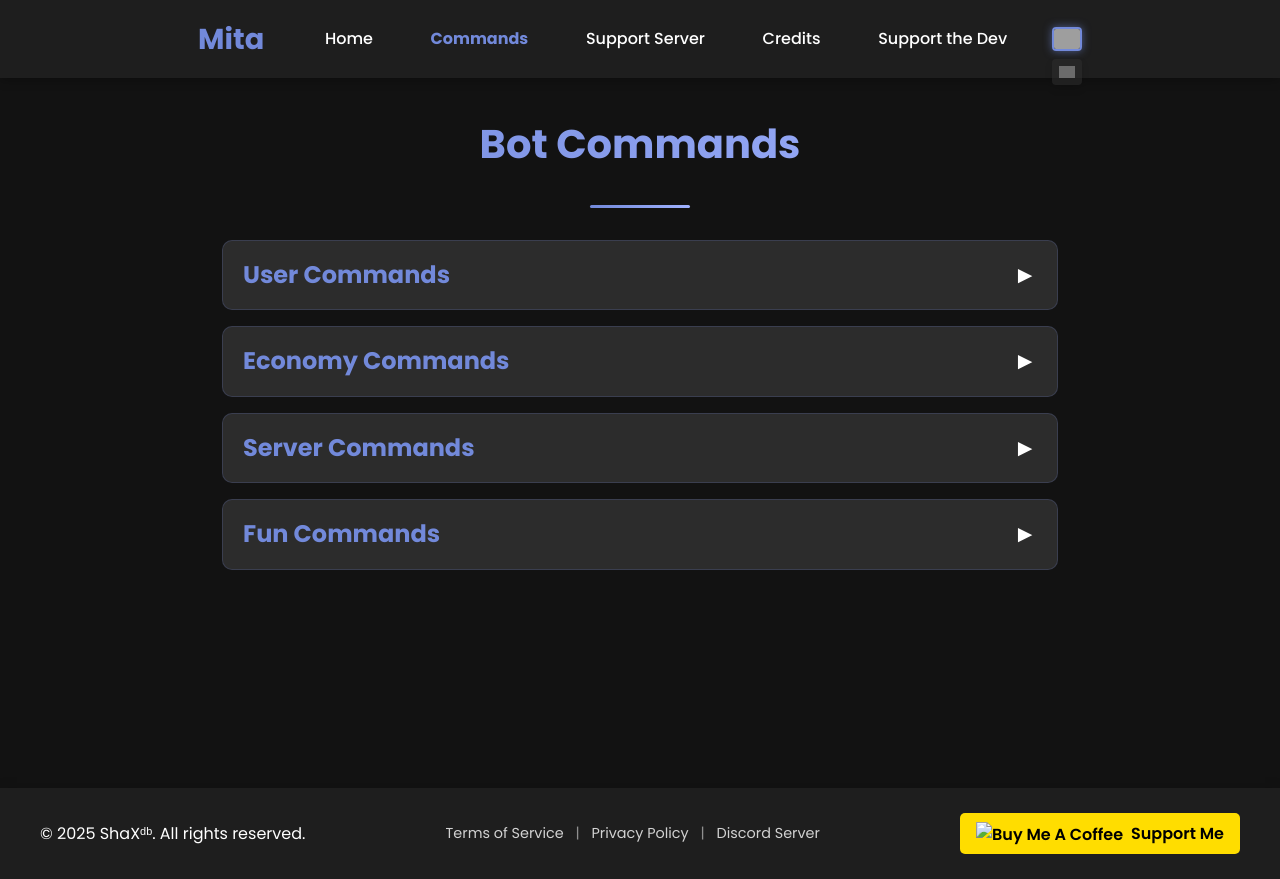
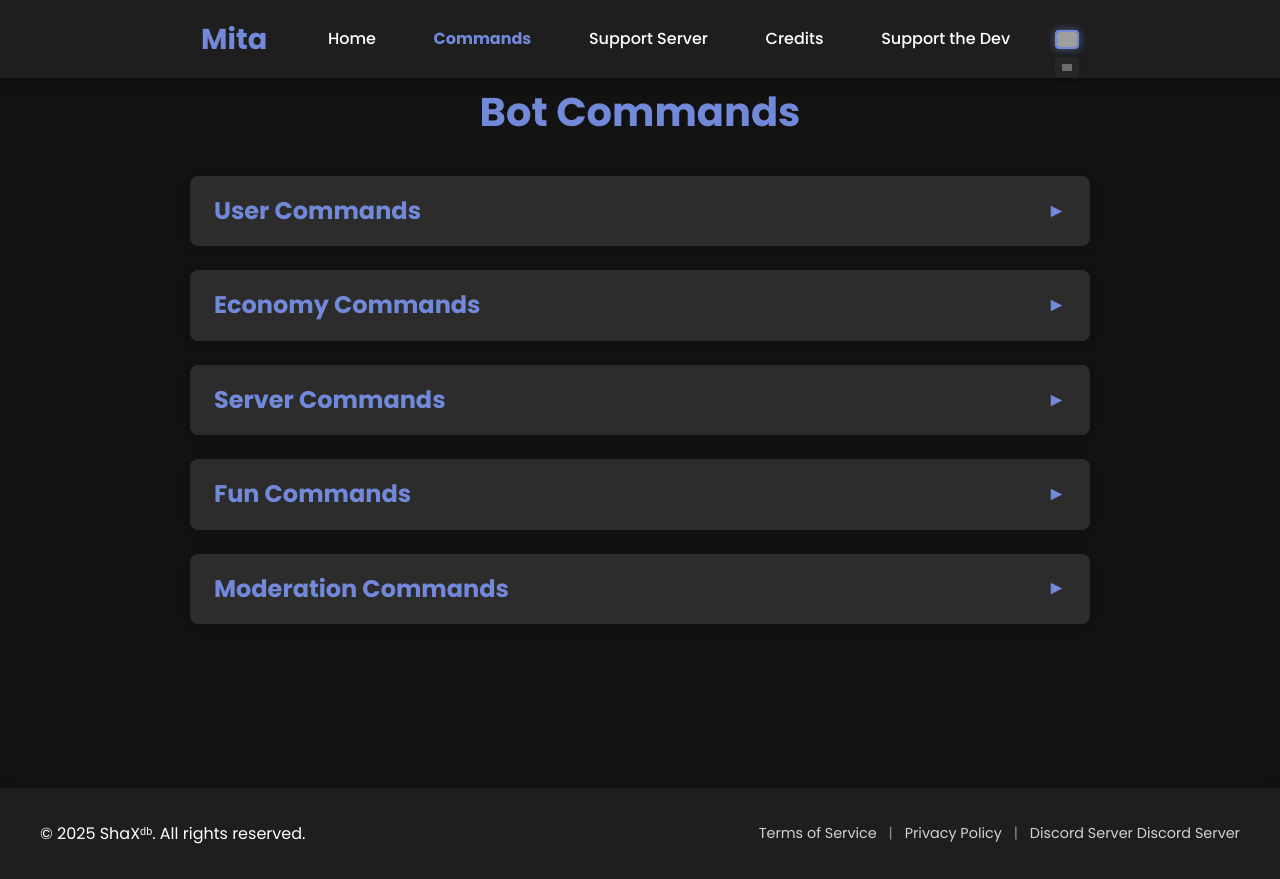
Before and after one commit to MitaBotDC/MitaBotDC.github.io, a plain HTML site: page commands.html in a window 1280 px wide. Both pictures are taken after a click on the element 1066 px from the left and 39 px from the top of the page. Drawn offline with Linux system fonts and the light colour scheme; grey boxes are pictures that could not be loaded.

Commit message:
website update
website update

```diff
--- a/commands.html
+++ b/commands.html
@@ -21,76 +21,49 @@
         }
 
         .flag-icon {
-            width: 30px;
+            width: 24px;
             height: auto;
-            border-radius: 4px;
             cursor: pointer;
-            transition: all 0.3s ease;
             opacity: 0.6;
-            border: 2px solid transparent;
-        }
-
-        .flag-icon:hover {
-            transform: translateY(-2px);
-            opacity: 1;
-            box-shadow: 0 2px 5px rgba(0, 0, 0, 0.2);
+            transition: opacity 0.3s;
         }
 
         .flag-icon.active {
             opacity: 1;
-            border-color: var(--accent-color);
-            box-shadow: 0 0 8px rgba(114, 137, 218, 0.6);
         }
 
-        /* Enhanced page title styling */
+        /* Commands page specific styles */
         .commands-title {
             text-align: center;
             margin-bottom: 2rem;
-            padding-bottom: 1.5rem;
+        }
+
+        .commands-container {
+            max-width: 900px;
+            margin: 0 auto;
+        }
+
+        .command-section {
+            margin-bottom: 1.5rem;
+            border-radius: 8px;
+            overflow: hidden;
+            box-shadow: 0 2px 10px rgba(0, 0, 0, 0.1);
+        }
+
+        .category-toggle {
+            display: flex;
+            justify-content: space-between;
+            align-items: center;
+            padding: 1rem 1.5rem;
+            background-color: var(--card-bg);
+            cursor: pointer;
             position: relative;
         }
 
         .commands-title h1 {
+            color: var(--accent-color);
             font-size: 2.5rem;
-            background: linear-gradient(90deg, var(--accent-color), #a0b2ff);
-            -webkit-background-clip: text;
-            background-clip: text;
-            color: transparent;
             margin-bottom: 0.5rem;
-        }
-
-        .commands-title:after {
-            content: '';
-            position: absolute;
-            bottom: 0;
-            left: 50%;
-            transform: translateX(-50%);
-            width: 100px;
-            height: 3px;
-            background: linear-gradient(90deg, var(--accent-color), #a0b2ff);
-            border-radius: 3px;
-        }
-
-        /* Command categories navigation - new collapsible style */
-        .commands-container {
-            width: 100%;
-            max-width: 1000px;
-            margin: 0 auto;
-        }
-
-        /* Category toggle styling */
-        .category-toggle {
-            display: flex;
-            align-items: center;
-            justify-content: space-between;
-            background-color: var(--card-bg);
-            color: var(--text-color);
-            padding: 15px 20px;
-            border-radius: 10px;
-            margin-bottom: 1rem;
-            cursor: pointer;
-            border: 1px solid rgba(114, 137, 218, 0.2);
-            transition: all 0.3s ease;
         }
 
         .category-toggle:hover {
@@ -105,32 +78,30 @@
         }
 
         .toggle-icon {
-            font-size: 1.5rem;
-            transition: transform 0.3s ease;
+            font-size: 1.2rem;
+            color: var(--accent-color);
         }
 
-        .toggle-icon.active {
-            transform: rotate(180deg);
-        }
-
-        /* Command content styling */
         .command-content {
-            display: none;
-            margin-bottom: 2rem;
+            max-height: 0;
+            overflow: hidden;
+            transition: max-height 0.3s ease-out;
+            background-color: var(--card-bg);
         }
 
         .command-content.active {
-            display: block;
-
-            max-height: 2000px; /* Large enough to show all content */
-            margin-bottom: 2rem;
+            max-height: 2000px;
+            transition: max-height 0.5s ease-in;
         }
 
         .command-list {
-            padding: 1rem 1.5rem;
-            background-color: rgba(44, 44, 44, 0.5);
-            border-radius: 8px;
-            margin-top: 0.5rem;
+            padding: 1.5rem;
+        }
+
+        .command-list ul {
+            list-style-type: none;
+            padding: 0;
+            margin: 0;
         }
 
         .command-item {
@@ -138,19 +109,27 @@
             line-height: 1.5;
         }
 
-        .command-item:last-child {
-            margin-bottom: 0;
+        .command-item strong {
+            color: var(--accent-color);
         }
 
-        /* Responsive adjustments */
-        @media (max-width: 768px) {
-            .commands-title h1 {
-                font-size: 2rem;
-            }
+        /* Added styling for command notes */
+        .command-note {
+            margin-top: 1rem;
+            padding: 0.8rem;
+            background-color: rgba(114, 137, 218, 0.1);
+            border-left: 3px solid var(--accent-color);
+            border-radius: 0 4px 4px 0;
+        }
 
-            .category-toggle h2 {
-                font-size: 1.3rem;
-            }
+        .command-note p {
+            margin: 0;
+            font-size: 0.9rem;
+            line-height: 1.4;
+        }
+
+        .command-note strong {
+            color: var(--accent-color);
         }
     </style>
 </head>
@@ -176,7 +155,7 @@
     </nav>
 
     <main>
-        <div class="content">
+        <div class="container">
             <!-- Updated title section -->
             <div class="commands-title">
                 <h1 class="lang-en">Bot Commands</h1>
@@ -233,7 +212,7 @@
                     <div class="category-toggle" data-target="economy-commands">
                         <h2 class="lang-en">Economy Commands</h2>
                         <h2 class="lang-tr hidden">Ekonomi Komutları</h2>
-                        <span class="toggle-icon">▼</span>
+                        <span class="toggle-icon">►</span>
                     </div>
                     <div id="economy-commands" class="command-content">
                         <div class="command-list">
@@ -266,7 +245,7 @@
                     <div class="category-toggle" data-target="server-commands">
                         <h2 class="lang-en">Server Commands</h2>
                         <h2 class="lang-tr hidden">Sunucu Komutları</h2>
-                        <span class="toggle-icon">▼</span>
+                        <span class="toggle-icon">►</span>
                     </div>
                     <div id="server-commands" class="command-content">
                         <div class="command-list">
@@ -276,6 +255,7 @@
                                 <li class="command-item"><strong>/partner-system & m!partner-sistem</strong> - Configure the partner system settings</li>
                                 <li class="command-item"><strong>/rankrolesystem & m!rankrolesystem</strong> - Configure the rank role system settings</li>
                                 <li class="command-item"><strong>/welcomesystemsetting & m!welcomesystemsetting</strong> - Configure the welcome system settings</li>
+                                <li class="command-item"><strong>/serverinfo & m!serverinfo</strong> - Displays information about the server</li>
                             </ul>
                             <ul class="lang-tr hidden">
                                 <li class="command-item"><strong>/language [language] & m!language [language]</strong> - Sunucu için botun dilini değiştirir</li>
@@ -283,6 +263,7 @@
                                 <li class="command-item"><strong>/partner-system & m!partner-sistem</strong> - Partner sistemi ayarlarını yapılandır</li>
                                 <li class="command-item"><strong>/rankrolesystem & m!rankrolesystem</strong> - Rütbe rolü sistemi ayarlarını yapılandır</li>
                                 <li class="command-item"><strong>/welcomesystemsetting & m!welcomesystemsetting</strong> - Karşılama sistemi ayarlarını yapılandır</li>
+                                <li class="command-item"><strong>/serverinfo & m!serverinfo</strong> - Sunucu hakkında bilgi gösterir</li>
                             </ul>
                         </div>
                     </div>
@@ -293,7 +274,7 @@
                     <div class="category-toggle" data-target="fun-commands">
                         <h2 class="lang-en">Fun Commands</h2>
                         <h2 class="lang-tr hidden">Eğlence Komutları</h2>
-                        <span class="toggle-icon">▼</span>
+                        <span class="toggle-icon">►</span>
                     </div>
                     <div id="fun-commands" class="command-content">
                         <div class="command-list">
@@ -354,6 +335,40 @@
                         </div>
                     </div>
                 </div>
+
+                <!-- Moderation Commands Section -->
+                <div class="command-section">
+                    <div class="category-toggle" data-target="moderation-commands">
+                        <h2 class="lang-en">Moderation Commands</h2>
+                        <h2 class="lang-tr hidden">Moderasyon Komutları</h2>
+                        <span class="toggle-icon">►</span>
+                    </div>
+                    <div id="moderation-commands" class="command-content">
+                        <div class="command-list">
+                            <ul class="lang-en">
+                                <li class="command-item"><strong>/clear [amount] & m!clear [amount]</strong> - Delete a specified number of messages from the channel</li>
+                                <li class="command-item"><strong>/kick [mention] [reason] & m!kick [mention] [reason]</strong> - Kick a user from the server with an optional reason</li>
+                                <li class="command-item"><strong>/timeout [mention] [duration] [reason] & m!timeout [mention] [duration] [reason]</strong> - Timeout a user for a specified duration with an optional reason</li>
+                                <li class="command-item"><strong>/untimeout [mention] & m!untimeout [mention]</strong> - Remove timeout from a user</li>
+                                <li class="command-item"><strong>/ban [mention] [reason] & m!ban [mention] [reason]</strong> - Ban a user from the server with an optional reason</li>
+                                <li class="command-item"><strong>/unban [user ID] & m!unban [user ID]</strong> - Unban a user from the server using their ID</li>
+                            </ul>
+                            <ul class="lang-tr hidden">
+                                <li class="command-item"><strong>/clear [miktar] & m!clear [miktar]</strong> - Kanaldan belirtilen sayıda mesajı sil</li>
+                                <li class="command-item"><strong>/kick [etiket] [sebep] & m!kick [etiket] [sebep]</strong> - Bir kullanıcıyı isteğe bağlı bir sebeple sunucudan at</li>
+                                <li class="command-item"><strong>/timeout [etiket] [süre] [sebep] & m!timeout [etiket] [süre] [sebep]</strong> - Bir kullanıcıyı belirtilen süre boyunca zaman aşımına al</li>
+                                <li class="command-item"><strong>/untimeout [etiket] & m!untimeout [etiket]</strong> - Bir kullanıcının zaman aşımını kaldır</li>
+                                <li class="command-item"><strong>/ban [etiket] [sebep] & m!ban [etiket] [sebep]</strong> - Bir kullanıcıyı isteğe bağlı bir sebeple sunucudan yasakla</li>
+                                <li class="command-item"><strong>/unban [kullanıcı ID] & m!unban [kullanıcı ID]</strong> - Bir kullanıcının ID'sini kullanarak sunucudaki yasağını kaldır</li>
+                            </ul>
+                            <!-- Added note about permissions -->
+                            <div class="command-note">
+                                <p class="lang-en"><strong>Note:</strong> Moderation commands require appropriate Discord permissions to use. Users must have the corresponding permission roles (e.g., Kick Members, Ban Members, Manage Messages) to execute these commands.</p>
+                                <p class="lang-tr hidden"><strong>Not:</strong> Moderasyon komutlarını kullanmak için uygun Discord izinleri gereklidir. Kullanıcıların bu komutları çalıştırmak için ilgili izin rollerine (örn. Üyeleri At, Üyeleri Yasakla, Mesajları Yönet) sahip olması gerekir.</p>
+                            </div>
+                        </div>
+                    </div>
+                </div>
             </div>
         </div>
     </main>
@@ -373,55 +388,83 @@
                 <a href="privacy.html" class="lang-tr hidden">Gizlilik Politikası</a>
                 <span class="separator">|</span>
                 <a href="https://discord.gg/mitabot" target="_blank" class="lang-en">Discord Server</a>
+                <a href="https://discord.gg/mitabot" target="_blank" class="lang-en">Discord Server</a>
                 <a href="https://discord.gg/mitabot" target="_blank" class="lang-tr hidden">Discord Sunucusu</a>
-            </div>
-            <div class="support-link">
-                <a href="https://buymeacoffee.com/shaxdb" target="_blank" class="bmc-button">
-                    <img src="https://cdn.buymeacoffee.com/buttons/v2/default-yellow.png" alt="Buy Me A Coffee" class="bmc-logo">
-                    <span class="lang-en">Support Me</span>
-                    <span class="lang-tr hidden">Bana Destek Ol</span>
-                </a>
             </div>
         </div>
     </footer>
 
-    <script src="script.js"></script>
     <script>
-        // Add this to handle the collapsible sections
-        document.addEventListener('DOMContentLoaded', function() {
-            // Get all category toggles
-            const toggles = document.querySelectorAll('.category-toggle');
+        // Toggle command sections
+        document.querySelectorAll('.category-toggle').forEach(toggle => {
+            toggle.addEventListener('click', () => {
+                const targetId = toggle.getAttribute('data-target');
+                const content = document.getElementById(targetId);
+                content.classList.toggle('active');
 
-            // Set all sections to closed with ► icon
-            toggles.forEach(toggle => {
-                const targetId = toggle.getAttribute('data-target');
-                const targetContent = document.getElementById(targetId);
-                targetContent.classList.remove('active');
-                toggle.querySelector('.toggle-icon').textContent = '►';
+                // Update toggle icon
+                const icon = toggle.querySelector('.toggle-icon');
+                if (content.classList.contains('active')) {
+                    icon.textContent = '▼';
+                } else {
+                    icon.textContent = '►';
+                }
+            });
+        });
+
+        // Flag container toggle functionality
+        const flagContainer = document.querySelector('.flag-container');
+        flagContainer.addEventListener('click', function(e) {
+            this.classList.toggle('open');
+            e.stopPropagation();
+        });
+
+        // Close flag container when clicking elsewhere
+        document.addEventListener('click', function() {
+            flagContainer.classList.remove('open');
+        });
+
+        // Language switcher - Updated to match other pages
+        function setLanguage(language) {
+            // Get all flag icons
+            const flagIcons = document.querySelectorAll('.flag-icon');
+
+            // Update active flag
+            flagIcons.forEach(flag => {
+                if (flag.getAttribute('data-lang') === language) {
+                    flag.classList.add('active');
+                } else {
+                    flag.classList.remove('active');
+                }
             });
 
-            // Remove the code that opens the first section
-            // No longer opening User Commands by default
+            // Show/hide elements based on language
+            document.querySelectorAll('.lang-en, .lang-tr').forEach(element => {
+                element.classList.add('hidden');
+            });
 
-            // Add click event to each toggle
-            toggles.forEach(toggle => {
-                toggle.addEventListener('click', function() {
-                    // Get the target content element
-                    const targetId = this.getAttribute('data-target');
-                    const targetContent = document.getElementById(targetId);
+            document.querySelectorAll('.lang-' + language).forEach(element => {
+                element.classList.remove('hidden');
+            });
 
-                    // Toggle active class on content
-                    targetContent.classList.toggle('active');
+            // Save language preference
+            localStorage.setItem('preferredLanguage', language);
+        }
 
-                    // Toggle arrow direction
-                    const icon = this.querySelector('.toggle-icon');
-                    if (targetContent.classList.contains('active')) {
-                        icon.textContent = '▼';
-                    } else {
-                        icon.textContent = '►';
-                    }
-                });
+        // Add click event to flag icons
+        document.querySelectorAll('.flag-icon').forEach(flag => {
+            flag.addEventListener('click', () => {
+                const lang = flag.getAttribute('data-lang');
+                setLanguage(lang);
             });
+        });
+
+        // Load saved language preference on page load
+        document.addEventListener('DOMContentLoaded', function() {
+            const savedLanguage = localStorage.getItem('preferredLanguage');
+            if (savedLanguage) {
+                setLanguage(savedLanguage);
+            }
         });
     </script>
 </body>
```
